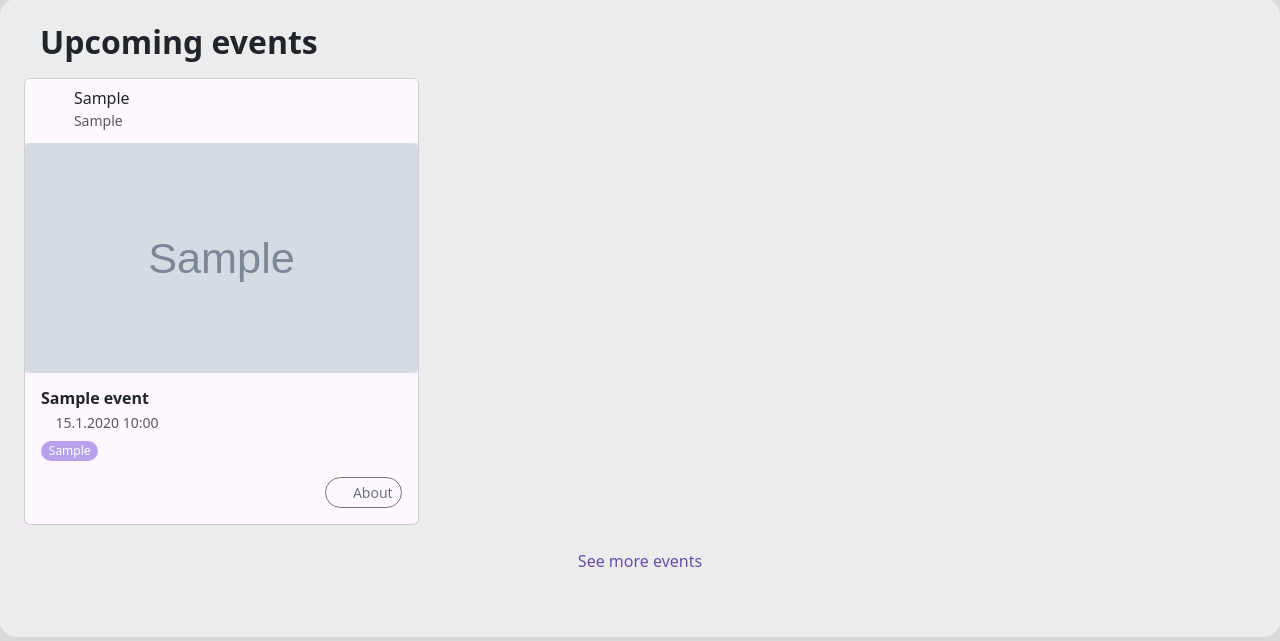
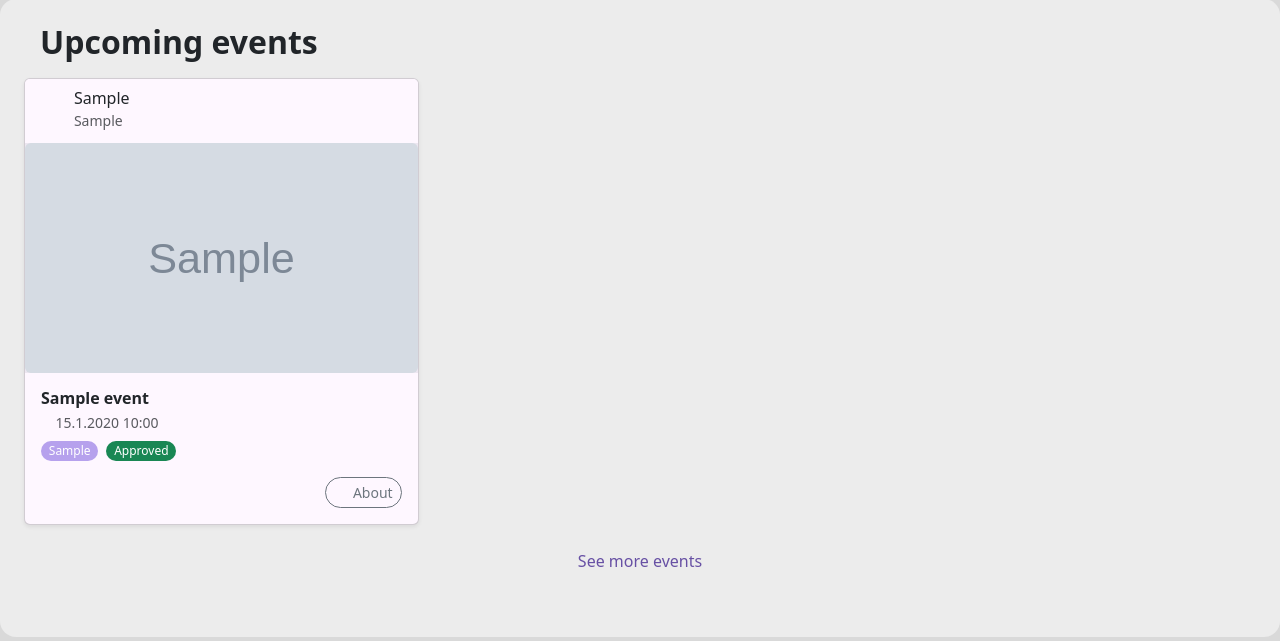
Before and after one commit to zakhkatya/Campus-Event-Manager, a Django app: page / in a window 1280 px wide. Shown: the part 1003-1644 px from the top of the page. Run offline with Django 5.2, Linux system fonts and the light colour scheme; tables that the repository leaves empty hold one stand-in row (values such as "Sample post"); grey boxes marked "Sample" are stand-in pictures; style sheets or scripts are compiled from the project's sources; some libraries are stand-ins or nearby versions; some web fonts are replaced.

Commit message:
Updated logic to show the approved event status to all users, not just staff and changed some class

```diff
--- a/ems/event_system/templates/event_system/components/event_card.html
+++ b/ems/event_system/templates/event_system/components/event_card.html
@@ -1,7 +1,5 @@
 <div class="col-lg-4 col-md-6 mb-4">
-  <div class="card border-1 d-flex flex-column">
-
-    <!-- HEADER -->
+  <div class="card border-1 d-flex flex-column h-100 shadow-sm">
     <div class="card-header border-0 pb-2">
       <div class="d-flex align-items-center gap-2">
         <i class="bi bi-person-circle fs-2 text-secondary"></i>
@@ -12,11 +10,8 @@
       </div>
     </div>
 
-    <!-- IMAGE -->
     <div class="card-body p-0">
-      <div
-        class="placeholder-card-image d-flex justify-content-center align-items-center"
-      >
+      <div class="placeholder-card-image d-flex justify-content-center align-items-center">
         {% if event.banner %}
           <img
             src="{{ event.banner.url }}"
@@ -29,15 +24,13 @@
       </div>
     </div>
 
-    <!-- CONTENT -->
     <div class="card-body py-3">
-
       <h6 class="card-title mb-1 text-truncate">
         <b>{{ event.title }}</b>
       </h6>
 
       <p class="mb-2 text-muted small">
-        <i class="bi bi-calendar-event"></i>&nbsp;{{ event.date|date:"j.n.Y H:i" }}
+        <i class="bi bi-calendar-event"></i> {{ event.date|date:"j.n.Y H:i" }}
       </p>
 
       <div class="d-flex flex-wrap gap-2">
@@ -51,16 +44,14 @@
           </span>
         {% endif %}
 
-        {% if user.is_staff and event.is_approved %}
+        {% if event.approved %}
           <span class="badge rounded-pill bg-success">
             Approved
           </span>
         {% endif %}
       </div>
-
     </div>
 
-    <!-- FOOTER -->
     <div class="card-body border-0 bg-transparent pt-0 mt-auto">
       <div class="d-flex justify-content-end">
         <a
@@ -72,6 +63,5 @@
         </a>
       </div>
     </div>
-
   </div>
 </div>
```
